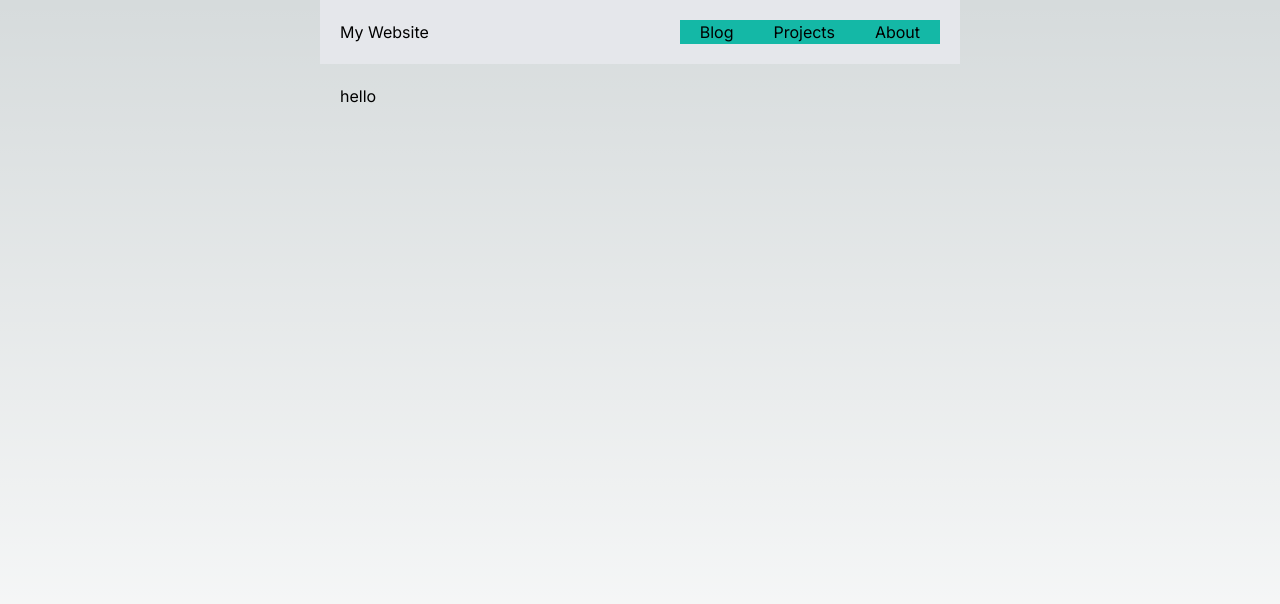
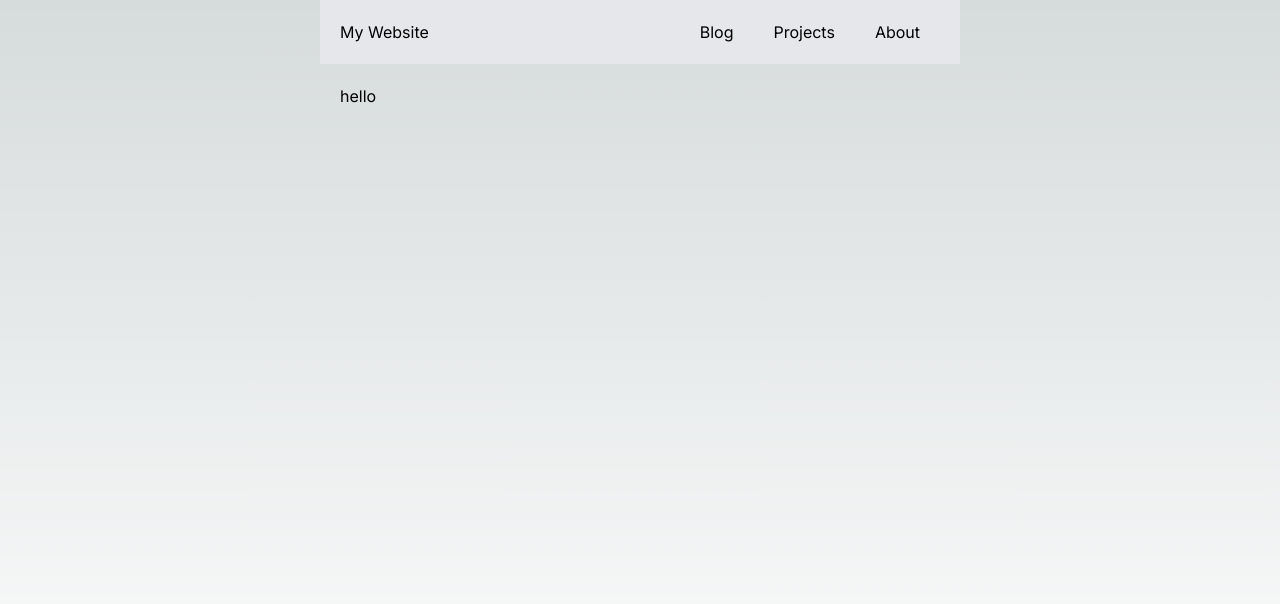
Before and after one commit to felipeobregon/p10-blog, a Next.js app: page / in a window 1280 px wide. Shown: the top 604 px of the page. Built offline with nearby package versions, Linux system fonts and the light colour scheme.

Commit message:
remove teal

```diff
--- a/src/components/Navbar.tsx
+++ b/src/components/Navbar.tsx
@@ -8,9 +8,9 @@ export default function Navbar() {
     ];
 
     return (
-        <nav className="flex bg-teal-500">
+        <nav className="flex">
             {pages.map((page, index) => (
-                <Link key={index} className="hover:bg-teal-700 px-5" href={page.url}>{page.name}</Link>
+                <Link key={index} className="px-5" href={page.url}>{page.name}</Link>
             ))}
         </nav>
     );
```
